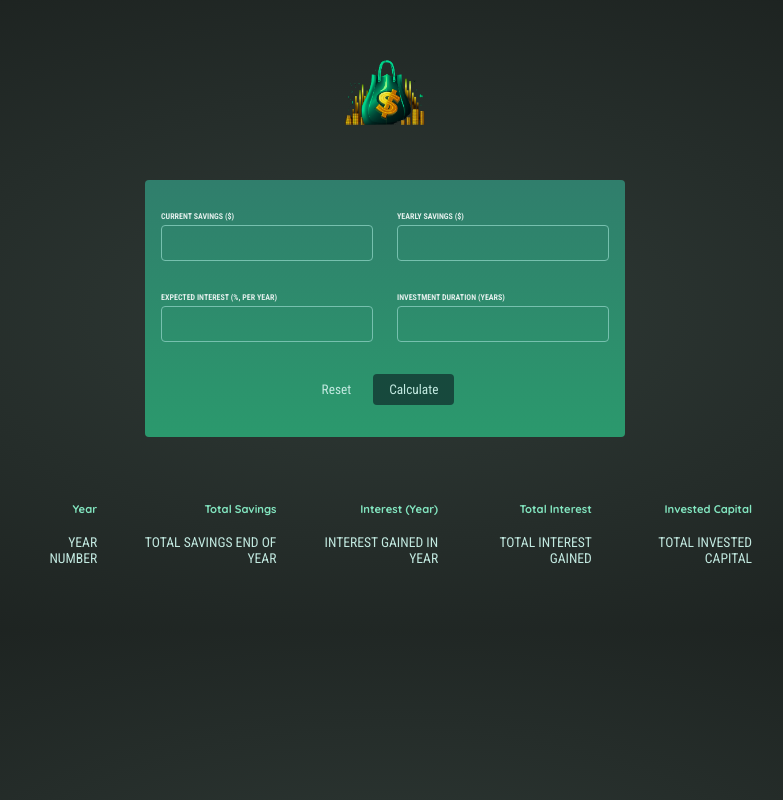
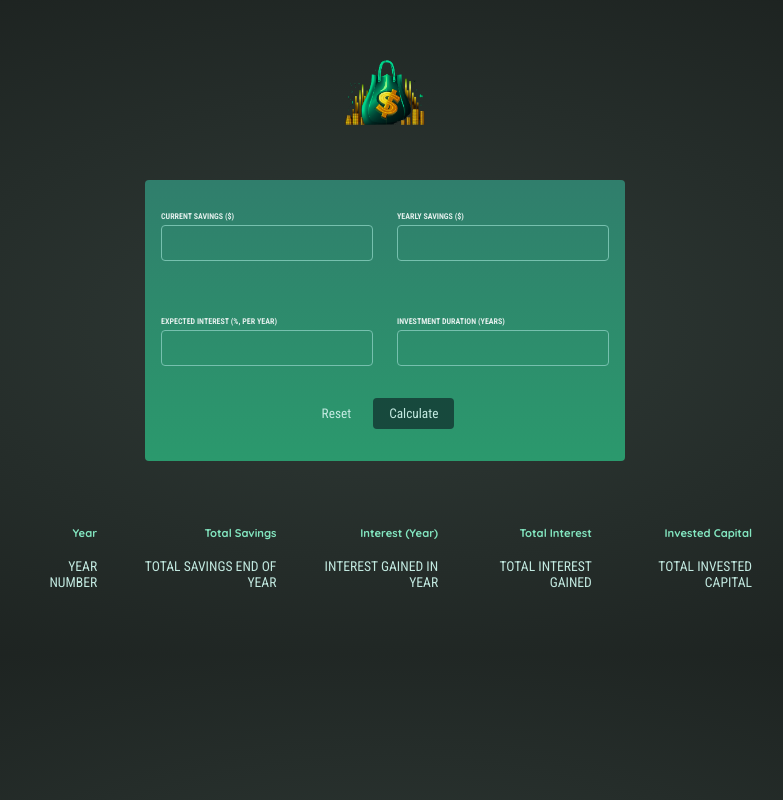
Before and after one commit to kvaropil/investment-calculator-course, a React (Create React App) app: page / in a window 1280 px wide. Shown: the whole page, without its empty margins (255-1038 px from the left). Built offline with nearby package versions, Linux system fonts and the light colour scheme.

Commit message:
feat: Implement GroupItem, Group as components

```diff
--- a/src/App.js
+++ b/src/App.js
@@ -1,6 +1,8 @@
+import { useState } from 'react';
 import logo from './assets/investment-calculator-logo.png';
 import { Header } from './components/Header/Header';
 import { Button } from './components/UI/ButtonSubmit/Button';
+import { InputGroup } from './components/InputForm/InputGroup/InputGroup';
 
 function App() {
   const calculateHandler = (userInput) => {
@@ -30,33 +32,19 @@ function App() {
     // do something with yearlyData ...
   };
 
+  const labels = [
+    'Current Savings ($)',
+    'Yearly Savings ($)',
+    'Expected Interest (%, per year)',
+    'Investment Duration (years)',
+  ];
+
   return (
     <div>
       <Header text='Investment Calculator' src={logo} />
 
       <form className='form'>
-        <div className='input-group'>
-          <p>
-            <label htmlFor='current-savings'>Current Savings ($)</label>
-            <input type='number' id='current-savings' />
-          </p>
-          <p>
-            <label htmlFor='yearly-contribution'>Yearly Savings ($)</label>
-            <input type='number' id='yearly-contribution' />
-          </p>
-        </div>
-        <div className='input-group'>
-          <p>
-            <label htmlFor='expected-return'>
-              Expected Interest (%, per year)
-            </label>
-            <input type='number' id='expected-return' />
-          </p>
-          <p>
-            <label htmlFor='duration'>Investment Duration (years)</label>
-            <input type='number' id='duration' />
-          </p>
-        </div>
+        <InputGroup labels={labels} />
         <p className='actions'>
           <Button typeParam='reset'>Reset</Button>
           <Button primary typeParam='submit'>
--- /dev/null
+++ b/src/components/InputForm/InputGroup/InputGroup.jsx
@@ -0,0 +1,40 @@
+import styled from 'styled-components';
+import { InputGroupItem } from '../InputItem/InputGroupItem';
+
+const StyledInputGroupDiv = styled.div`
+  display: flex;
+  flex-wrap: wrap;
+  justify-content: space-between;
+  gap: 1.5rem;
+`;
+
+const RowWrapper = styled.div`
+  display: flex;
+  gap: 1.5rem;
+`;
+
+// Utility function to chunk an array into smaller arrays
+const chunkArray = (arr, size) => {
+  const chunkedArr = [];
+  for (let i = 0; i < arr.length; i += size) {
+    chunkedArr.push(arr.slice(i, i + size));
+  }
+  return chunkedArr;
+};
+
+export const InputGroup = ({ labels }) => {
+  // Divide the labels array into chunks of two items each
+  const chunkedLabels = chunkArray(labels, 2);
+
+  return (
+    <StyledInputGroupDiv>
+      {chunkedLabels.map((rowLabels, rowIndex) => (
+        <RowWrapper key={rowIndex}>
+          {rowLabels.map((label, index) => (
+            <InputGroupItem label={label} key={index} />
+          ))}
+        </RowWrapper>
+      ))}
+    </StyledInputGroupDiv>
+  );
+};
--- /dev/null
+++ b/src/components/InputForm/InputItem/InputGroupItem.jsx
@@ -0,0 +1,32 @@
+import styled from 'styled-components';
+
+const StyledLabel = styled.label`
+  display: block;
+  margin-bottom: 0.25rem;
+  font-family: 'Roboto Condensed', sans-serif;
+  font-size: 0.5rem;
+  font-weight: bold;
+  text-transform: uppercase;
+`;
+
+const StyledInput = styled.input`
+  width: 100%;
+  padding: 0.5rem;
+  border: 1px solid #76c0ae;
+  border-radius: 0.25rem;
+  background-color: transparent;
+  color: #c2e9e0;
+  font-size: 1rem;
+`;
+
+export const InputGroupItem = ({ label }) => {
+  return (
+    <p>
+      <StyledLabel>{label}</StyledLabel>
+      <StyledInput
+        type='number'
+        data-test-id={`data-test-${label.split(' ')[0]}-input`}
+      />
+    </p>
+  );
+};
--- a/src/index.css
+++ b/src/index.css
@@ -20,31 +20,6 @@ body {
   margin: 2rem auto;
   border-radius: 4px;
   background: linear-gradient(180deg, #307e6c, #2b996d);
-}
-
-.input-group {
-  display: flex;
-  justify-content: space-evenly;
-  gap: 1.5rem;
-}
-
-.form label {
-  display: block;
-  margin-bottom: 0.25rem;
-  font-family: 'Roboto Condensed', sans-serif;
-  font-size: 0.5rem;
-  font-weight: bold;
-  text-transform: uppercase;
-}
-
-.form input {
-  width: 100%;
-  padding: 0.5rem;
-  border: 1px solid #76c0ae;
-  border-radius: 0.25rem;
-  background-color: transparent;
-  color: #c2e9e0;
-  font-size: 1rem;
 }
 
 .actions {
```
